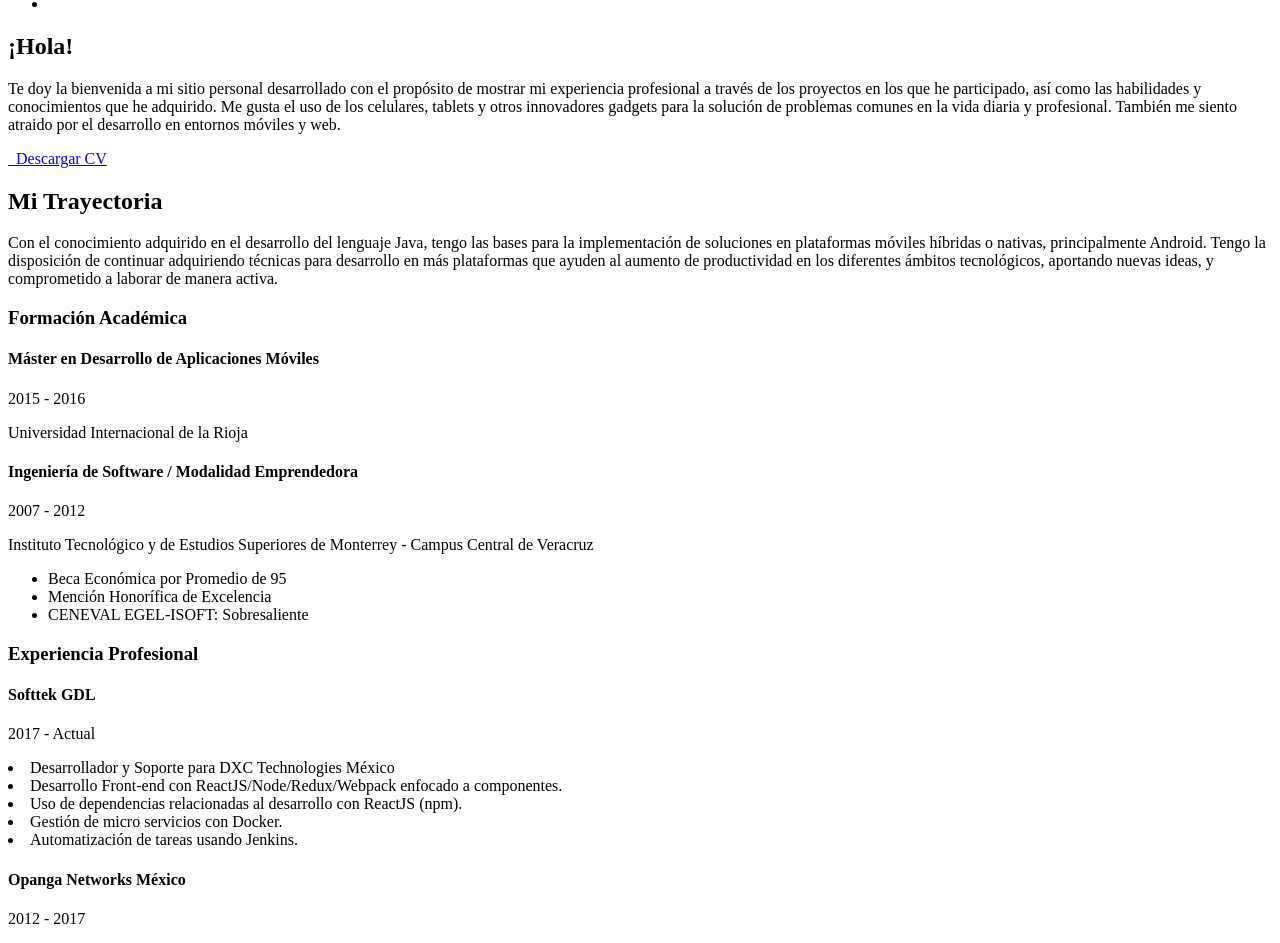
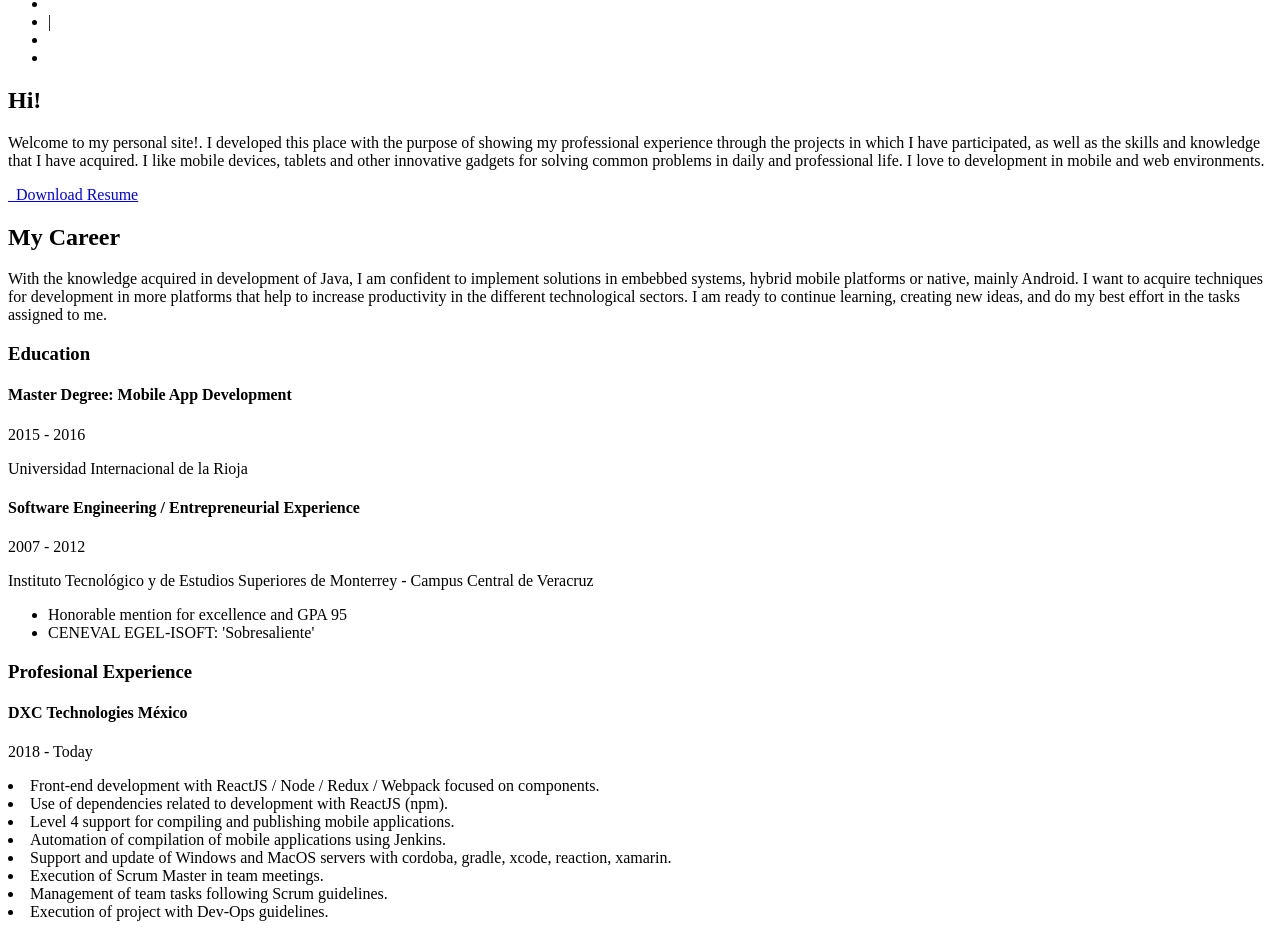
Before and after one commit to carloshglez/website, a React app: page / in a window 1280 px wide. Shown: the part 960-1903 px from the top of the page. Built offline with nearby package versions, Linux system fonts and the light colour scheme; the HTML template or start-up script is replaced by a standard one.

Commit message:
Update career information, add code links, bug fixes

```diff
--- a/src/App.js
+++ b/src/App.js
@@ -27,8 +27,8 @@ export default class App extends Component {
         super();
         this.appVersion = '1.0.0';
         this.state = {
-            data: myDataES,
-            activeLanguage: languageManager.SPANISH
+            data: myDataEN,
+            activeLanguage: languageManager.ENGLISH
         }
     }
 
--- a/src/components/IntroCard.js
+++ b/src/components/IntroCard.js
@@ -44,6 +44,19 @@ export default class IntroCard extends React.Component {
                                             <i className="fa fa-skype fa-2x" aria-hidden="true" title={this.props.contactInfo.skype}></i>
                                         </a>
                                     </li>
+                                    <li className=".pull-right">
+                                        |
+                                    </li>
+                                    <li className="no_paddings">
+                                        <a href={this.props.contactInfo.githubLink} target="_blank">
+                                            <i className="fa fa-github fa-2x" aria-hidden="true" title={this.props.contactInfo.skype}></i>
+                                        </a>
+                                    </li>
+                                    <li className="no_paddings">
+                                        <a href={this.props.contactInfo.bitbucketLink} target="_blank">
+                                            <i className="fa fa-bitbucket fa-2x" aria-hidden="true" title={this.props.contactInfo.skype}></i>
+                                        </a>
+                                    </li>
                                 </ul>
                             </div>
                         </div>
--- a/src/initialStateEN.json
+++ b/src/initialStateEN.json
@@ -4,7 +4,7 @@
     "mainHeader": "Computer Science Engineer",
     "subHeader": "Software Engineering",
     "legalUrl": "http://creativecommons.org/licenses/by-nc-sa/3.0/",
-    "legalLabel": "2018 - carloshglez",
+    "legalLabel": "2019 - carloshglez",
     "contactInfo": {
         "title": "Contact",
         "phone": "+52 (811) 011 36 21",
@@ -14,6 +14,8 @@
         "linkedin": "https://mx.linkedin.com/in/carloshglez",
         "skype": "carloshglez",
         "skypeLink": "skype:carloshglez?call",
+        "githubLink": "https://github.com/carloshglez",
+        "bitbucketLink": "https://bitbucket.org/%7B649fee5c-8d48-4410-b3b1-1e25010dffdd%7D/",
         "resumePath": "carloshglez.com/cv/CV_CarlosGonzalez.pdf",
         "resumeDownloadLabel": "Download Resume",
         "extraInfo": [
@@ -42,7 +44,7 @@
         "career": {
             "title": "My Career",
             "content": [
-                "With the knowledge acquired in development of Java, I am confident to implement solutions in embebbed systems, hybrid mobile platforms or native, mainly Android",
+                "With the knowledge acquired in development of Java, I am confident to implement solutions in embebbed systems, hybrid mobile platforms or native, mainly Android.",
                 "I want to acquire techniques for development in more platforms that help to increase productivity in the different technological sectors. I am ready to continue learning, creating new ideas, and do my best effort in the tasks assigned to me."
             ]
         },
@@ -72,9 +74,24 @@
             "title": "Profesional Experience",
             "content": [
                 {
+                    "company": "DXC Technologies México",
+                    "startDate": "2018",
+                    "endDate": "Today",
+                    "summary": [
+                        "Front-end development with ReactJS / Node / Redux / Webpack focused on components.",
+                        "Use of dependencies related to development with ReactJS (npm).",
+                        "Level 4 support for compiling and publishing mobile applications.",
+                        "Automation of compilation of mobile applications using Jenkins.",
+                        "Support and update of Windows and MacOS servers with cordoba, gradle, xcode, reaction, xamarin.",
+                        "Execution of Scrum Master in team meetings.",
+                        "Management of team tasks following Scrum guidelines.",
+                        "Execution of project with Dev-Ops guidelines."
+                    ]
+                },
+                {
                     "company": "Softtek GDL",
                     "startDate": "2017",
-                    "endDate": "Today",
+                    "endDate": "2018",
                     "summary": [
                         "Support and Development for DXC Technologies México",
                         "Front-End development using ReactJS/Node/Redux/Webpackc component and microservices oriented.",
@@ -191,10 +208,10 @@
                     "tools": [
                         {
                             "name": "Android",
-                            "level": 90
+                            "level": 100
                         },
                         {
-                            "name": "Híbrido (Cordova, Progressive Apps)",
+                            "name": "Hybrid (Cordova, Progressive Apps, React, Xamarin)",
                             "level": 90
                         },
                         {
@@ -279,6 +296,10 @@
                         {
                             "name": "Amazon Web Services (EC2, S3)",
                             "level": 80
+                        },
+                        {
+                            "name": "Google Cloud Services",
+                            "level": 80
                         }
                     ]
                 }
@@ -288,6 +309,27 @@
             "title": "My Apps",
             "topics": {
                 "profession": [
+                    {
+                        "title": "TAXI 2.0",
+                        "image": "carloshglez.com/logos/tx_logo.png",
+                        "gallery": [],
+                        "summary": [
+                            "All-in-one service to establish a communication link between the taxi driver and the passenger.",
+                            "It adds the use of technology in a local city facilitating the public transport service and incrementing quality, eficiency and profits."
+                        ],
+                        "tools": [
+                            "Android",
+                            "Python",
+                            "AWS",
+                            "PostgreSQL"
+                        ],
+                        "demoUrl": [
+                            [
+                                "https://play.google.com/store/apps/details?id=mx.touchtaxi.customer",
+                                "Android Download"
+                            ]
+                        ]
+                    },
                     {
                         "title": "SmartMenu",
                         "image": "carloshglez.com/logos/smartmenu_logo.png",
@@ -802,11 +844,11 @@
                         "demoUrl": [
                             [
                                 "../chronoverse/index.html",
-                                "Jugar en Web"
+                                "Play on Web"
                             ],
                             [
                                 "https://play.google.com/store/apps/details?id=com.carloshglez.asteroids&hl=es",
-                                "Descargar para Android"
+                                "Android Download"
                             ]
                         ]
                     },
@@ -831,11 +873,11 @@
                                 "Versión 2"
                             ],
                             [
-                                "carloshglez.com/proyectos/personal/carloshglez.com_v1.5/index.html",
+                                "carloshglez.com/proyectos/personal/carloshglez.com_v1.5/index.php",
                                 "Versión 1.5"
                             ],
                             [
-                                "carloshglez.com/proyectos/personal/carloshglez.com_v1/index.html",
+                                "carloshglez.com/proyectos/personal/carloshglez.com_v1/index.php",
                                 "Versión 1"
                             ]
                         ]
@@ -872,7 +914,7 @@
                         "demoUrl": [
                             [
                                 "carloshglez.com/proyectos/personal/Memorama.jar",
-                                "Descargar"
+                                "Download"
                             ]
                         ]
                     },
@@ -894,9 +936,9 @@
                             ]
                         ],
                         "summary": [
-                            "Diviértete con este clásico juego mientras ejercitas tu memoria. Logra el reto de repetir la secuencia de los botones iluminados para ganar el juego.",
-                            "Puedes empezar con el modo clásico o, si consideras que estas listo puedes probar los diferentes modos de juego que ofrece.",
-                            "¿Estás preparado...? Bueno, pues empecemos: Simón dice..."
+                            "Have fun with this classic game while you exercise your memory. Achieve the challenge of repeating the sequence of the illuminated buttons to win the game.",
+                            "You can start with the classic mode or, if you think you're ready, you can try the different game modes it offers.",
+                            "You are ready...? Well, let's start: Simon says ..."
                         ],
                         "tools": [
                             "Java"
@@ -904,7 +946,7 @@
                         "demoUrl": [
                             [
                                 "carloshglez.com/proyectos/personal/Simon.jar",
-                                "Descargar"
+                                "Download"
                             ]
                         ]
                     },
@@ -943,7 +985,7 @@
                         "demoUrl": [
                             [
                                 "carloshglez.com/proyectos/personal/Tesoro.jar",
-                                "Descargar"
+                                "Download"
                             ]
                         ]
                     },
@@ -974,7 +1016,7 @@
                         "demoUrl": [
                             [
                                 "carloshglez.com/proyectos/personal/Gato.jar",
-                                "Descargar"
+                                "Download"
                             ]
                         ]
                     },
@@ -1004,7 +1046,7 @@
                         "demoUrl": [
                             [
                                 "carloshglez.com/proyectos/personal/Calendario.jar",
-                                "Descargar"
+                                "Download"
                             ]
                         ]
                     }
--- a/src/initialStateES.json
+++ b/src/initialStateES.json
@@ -4,7 +4,7 @@
     "mainHeader": "Ingeniero en Tecnologías Computacionales",
     "subHeader": "Concentración en Ingeniería de Software",
     "legalUrl": "http://creativecommons.org/licenses/by-nc-sa/3.0/",
-    "legalLabel": "2018 - carloshglez",
+    "legalLabel": "2019 - carloshglez",
     "contactInfo": {
         "title": "Contacto",
         "phone": "+52 (811) 011 36 21",
@@ -14,6 +14,8 @@
         "linkedin": "https://mx.linkedin.com/in/carloshglez",
         "skype": "carloshglez",
         "skypeLink": "skype:carloshglez?call",
+        "githubLink": "https://github.com/carloshglez",
+        "bitbucketLink": "https://bitbucket.org/%7B649fee5c-8d48-4410-b3b1-1e25010dffdd%7D/",
         "resumePath": "carloshglez.com/cv/CV_CarlosGonzalez.pdf",
         "resumeDownloadLabel": "Descargar CV",
         "extraInfo": [
@@ -73,9 +75,24 @@
             "title": "Experiencia Profesional",
             "content": [
                 {
+                    "company": "DXC Technologies México",
+                    "startDate": "2018",
+                    "endDate": "Actual",
+                    "summary": [
+                        "Desarrollo Front-end con ReactJS/Node/Redux/Webpack enfocado a componentes.",
+                        "Uso de dependencias relacionadas al desarrollo con ReactJS (npm).",
+                        "Soporte de Nivel 4 para compilado y publicación de aplicaciones móviles.",
+                        "Automatización de compilado de aplicaciones móviles usando Jenkins.",
+                        "Soporte y Actualización de servidores Windows y MacOS con cordoba, gradle, xcode, react, xamarin.",
+                        "Ejecución de Scrum Master en juntas de equipo.",
+                        "Administración de tareas del equipo siguiendo lineamientos de Scrum.",
+                        "Ejecución de proyecto con lineamientos Dev-Ops."
+                    ]
+                },
+                {
                     "company": "Softtek GDL",
                     "startDate": "2017",
-                    "endDate": "Actual",
+                    "endDate": "2018",
                     "summary": [
                         "Desarrollador y Soporte para DXC Technologies México",
                         "Desarrollo Front-end con ReactJS/Node/Redux/Webpack enfocado a componentes.",
@@ -193,10 +210,10 @@
                     "tools": [
                         {
                             "name": "Android",
-                            "level": 90
+                            "level": 100
                         },
                         {
-                            "name": "Híbrido (Cordova, Progressive Apps)",
+                            "name": "Híbrido (Cordova, Progressive Apps, React, Xamarin)",
                             "level": 90
                         },
                         {
@@ -281,6 +298,10 @@
                         {
                             "name": "Amazon Web Services (EC2, S3)",
                             "level": 80
+                        },
+                        {
+                            "name": "Google Cloud Services",
+                            "level": 80
                         }
                     ]
                 }
@@ -290,6 +311,26 @@
             "title": "Portafolio de Aplicaciones",
             "topics": {
                 "profession": [
+                    {
+                        "title": "TAXI 2.0",
+                        "image": "carloshglez.com/logos/tx_logo.png",
+                        "gallery": [],
+                        "summary": [
+                            "TX 2.0 es una aplicación utilizada en una ciudad pequeña para establecer un vínculo de comunicación entre el taxista local y el pasajero, facilitando así el servicio transporte, modernizando la calidad del servicio, incrementando el tiempo sin viajes de los taxistas así como sus ganacias."
+                        ],
+                        "tools": [
+                            "Android",
+                            "Python",
+                            "AWS",
+                            "PostgreSQL"
+                        ],
+                        "demoUrl": [
+                            [
+                                "https://play.google.com/store/apps/details?id=mx.touchtaxi.customer",
+                                "Descargar para Android"
+                            ]
+                        ]
+                    },
                     {
                         "title": "SmartMenu",
                         "image": "carloshglez.com/logos/smartmenu_logo.png",
@@ -833,11 +874,11 @@
                                 "Versión 2"
                             ],
                             [
-                                "carloshglez.com/proyectos/personal/carloshglez.com_v1.5/index.html",
+                                "carloshglez.com/proyectos/personal/carloshglez.com_v1.5/index.php",
                                 "Versión 1.5"
                             ],
                             [
-                                "carloshglez.com/proyectos/personal/carloshglez.com_v1/index.html",
+                                "carloshglez.com/proyectos/personal/carloshglez.com_v1/index.php",
                                 "Versión 1"
                             ]
                         ]
--- a/webpack.config.prod.js
+++ b/webpack.config.prod.js
@@ -15,12 +15,12 @@ module.exports = {
 			'process.env': {
 				'NODE_ENV': JSON.stringify('production')
 			}
-		}),
+		})/*,
 		new webpack.optimize.UglifyJsPlugin({
 			compressor: {
 				warnings: false
 			}
-		})
+		})*/
 	],
 	module: {
 		rules: [
```
Also changed, not shown: package.json (+15 -14 lines), 7 other files (tests, documents, lock files or other folders).
